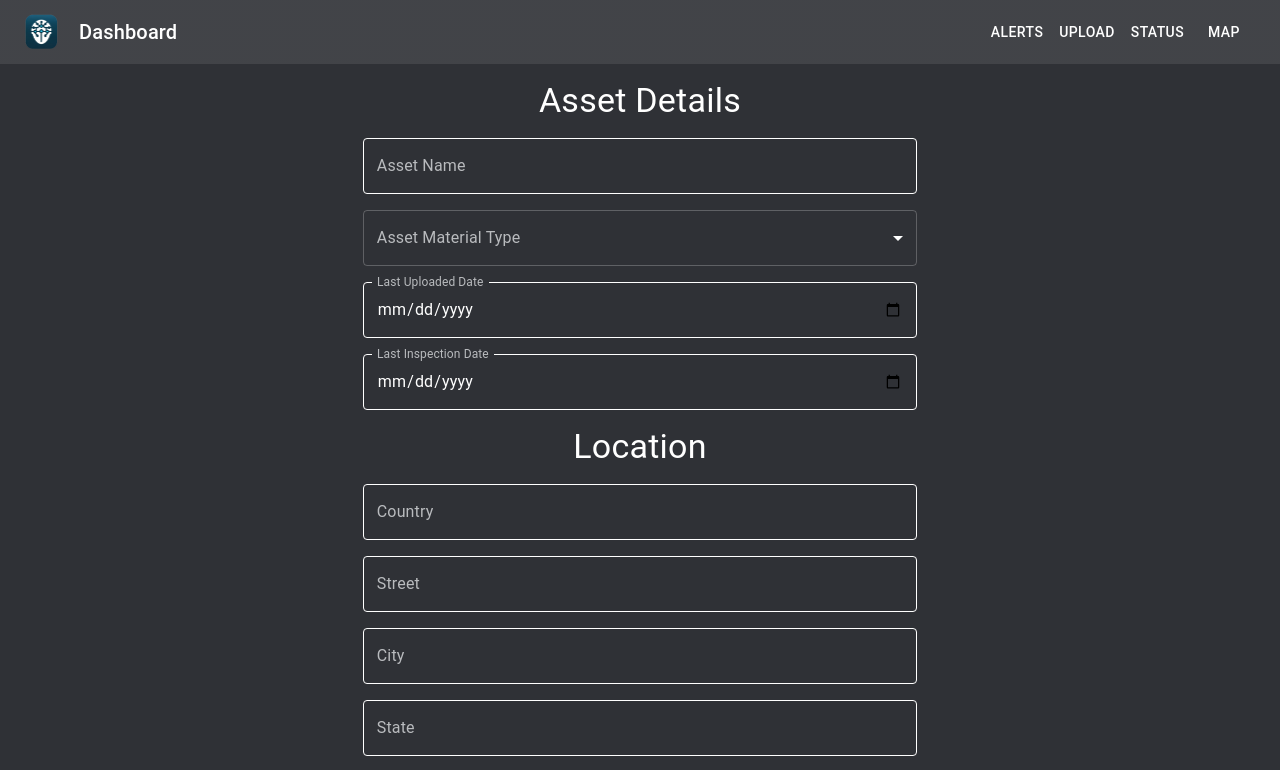
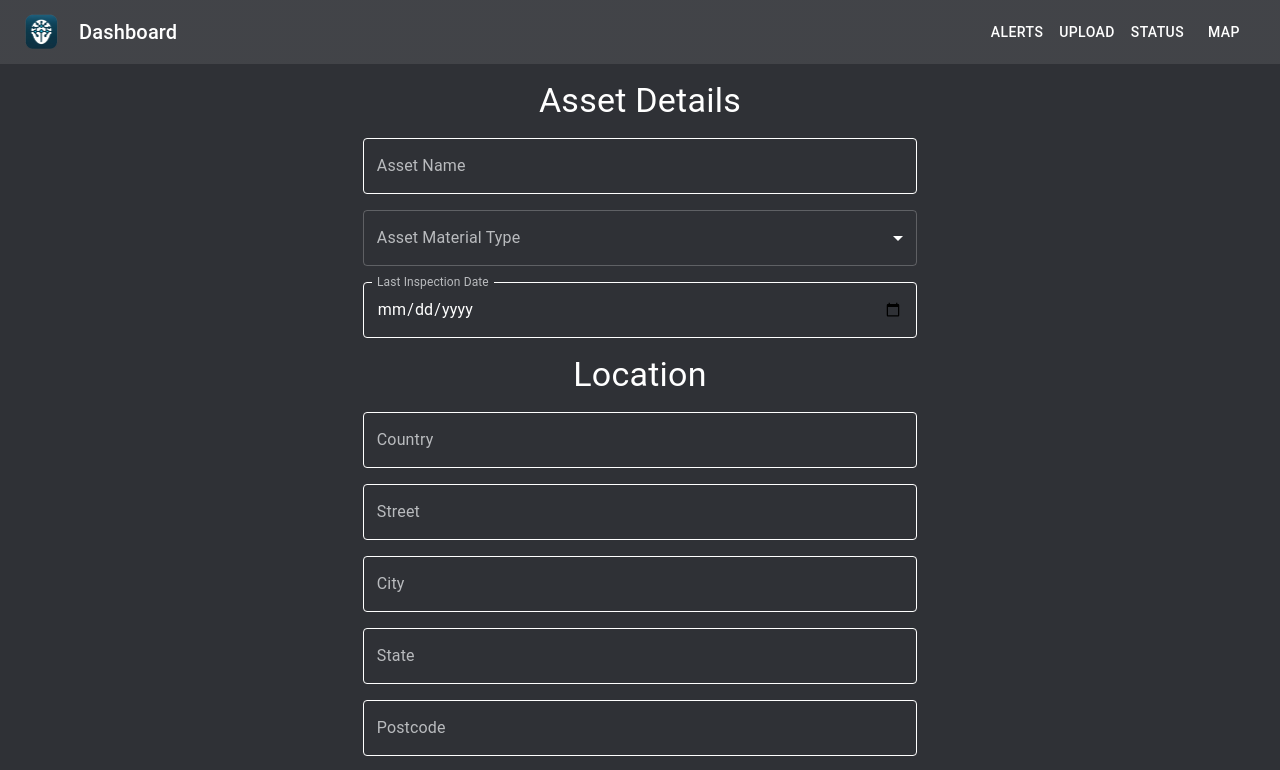
Before and after one commit to dingjw1997/AI-Dashboard, a React (Create React App) app: page /upload in a window 1280 px wide. Shown: the top 770 px of the page. Built offline with nearby package versions, Linux system fonts and the light colour scheme.

Commit message:
Delete last upload as input and make it automatic

```diff
--- a/src/pages/Upload/Upload.tsx
+++ b/src/pages/Upload/Upload.tsx
@@ -1,10 +1,11 @@
 import React, { useRef, useState } from 'react';
-import { TextField, MenuItem, FormControl, InputLabel, Stack, Typography, Button, Slide, Zoom, Select, SelectChangeEvent } from '@mui/material';
+import { TextField, MenuItem, FormControl, InputLabel, Stack, Typography, Button, Slide, Select, SelectChangeEvent } from '@mui/material';
 import Header from '../../components/Header/Header';
 import firebase from '../../components/Database/FirebaseDatabase';
 
 function Upload() {
   const fileInputRef = useRef<HTMLInputElement>(null);
+  const today = new Date().toISOString().slice(0, 10);
 
   const [assetInfo, setAssetInfo] = useState({
     assetName: '',
@@ -14,7 +15,7 @@ function Upload() {
   });
 
   const [dateInfo, setDateInfo] = useState({
-    dateUploaded: '',
+    dateUploaded: today,
     dateLastInspected: ''
   });
 
@@ -100,8 +101,7 @@ function Upload() {
         setDateInfo({
           dateUploaded: '',
           dateLastInspected: ''
-      })
-
+        })
 
         setAssetInfo({
           assetName: '',
@@ -117,6 +117,7 @@ function Upload() {
           state: '',
           postcode: ''
         });
+
         setSubmitted(false);
       }, 3000);
     }
@@ -140,8 +141,6 @@ function Upload() {
           />
         </Slide>
 
-
-
         <Slide direction="up" in={true} mountOnEnter unmountOnExit>
           <FormControl variant="outlined" sx={{ minWidth: "45%" }}>
             <InputLabel id="asset-material-type-label">Asset Material Type</InputLabel>
@@ -158,21 +157,6 @@ function Upload() {
               <MenuItem value="Asphalt">Asphalt</MenuItem>
             </Select>
           </FormControl>
-        </Slide>
-
-        <Slide direction="up" in={true} mountOnEnter unmountOnExit>
-          <TextField
-            id="last-Uploaded-date-field"
-            label="Last Uploaded Date"
-            type="date"
-            name="dateUploaded"
-            value={dateInfo.dateUploaded}
-            onChange={(e) => setDateInfo({ ...dateInfo, dateUploaded: e.target.value })}
-            sx={{ minWidth: "45%" }}
-            InputLabelProps={{
-              shrink: true,
-            }}
-          />
         </Slide>
 
         <Slide direction="up" in={true} mountOnEnter unmountOnExit>
```
